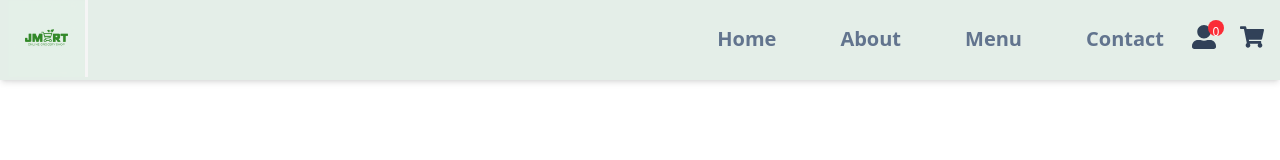
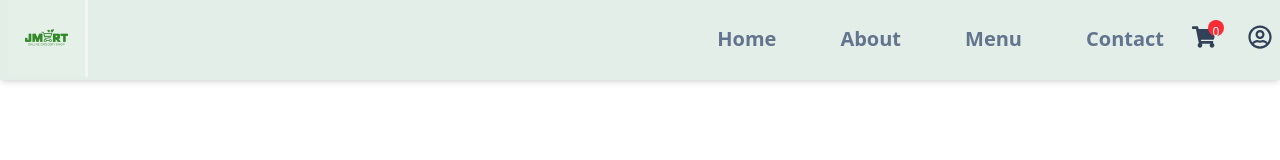
Before and after one commit to Jamesdai05/grocery-frontend, a React (Vite) app: page / in a window 1280 px wide. Shown: the top 160 px of the page. Built offline with nearby package versions, Linux system fonts and the light colour scheme.

Commit message:
add the icon

```diff
--- a/src/components/header/Header.jsx
+++ b/src/components/header/Header.jsx
@@ -1,7 +1,7 @@
 import logo from "/images/logogrocery.png";
 import "./header.css";
 import { Link } from "react-router-dom";
-import { FaShoppingCart, FaUserAlt } from "react-icons/fa";
+import { FaShoppingCart, FaRegUserCircle } from "react-icons/fa";
 
 
 const Header = () => {
@@ -29,11 +29,11 @@ const Header = () => {
             </li>
           </nav>
           <div className="text-2xl flex gap-x-6 text-slate-700 p-x-4 relative">
-            <FaUserAlt />
+            <FaShoppingCart className="me-2" />
             <div className="text-xs bg-red-500 w-[16px] h-[16px] rounded-full text-white absolute p-1 text-center top-[-5px] left-[16px]">
               0
             </div>
-            <FaShoppingCart className="me-2" />
+            <FaRegUserCircle />
           </div>
         </div>
       </div>
```
